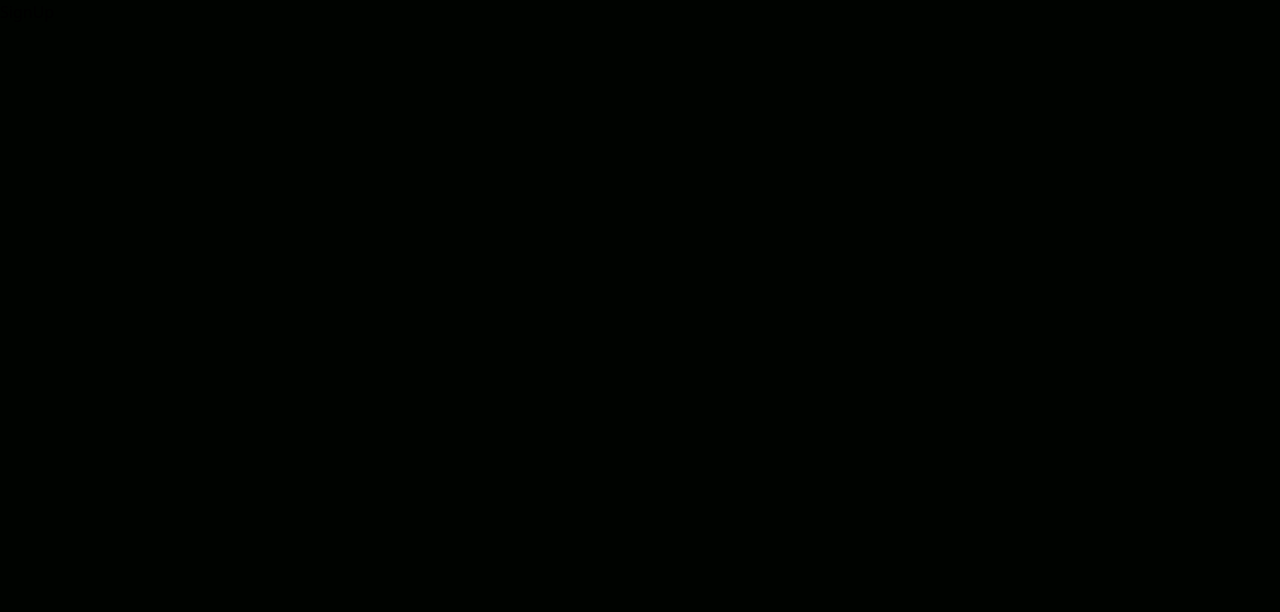
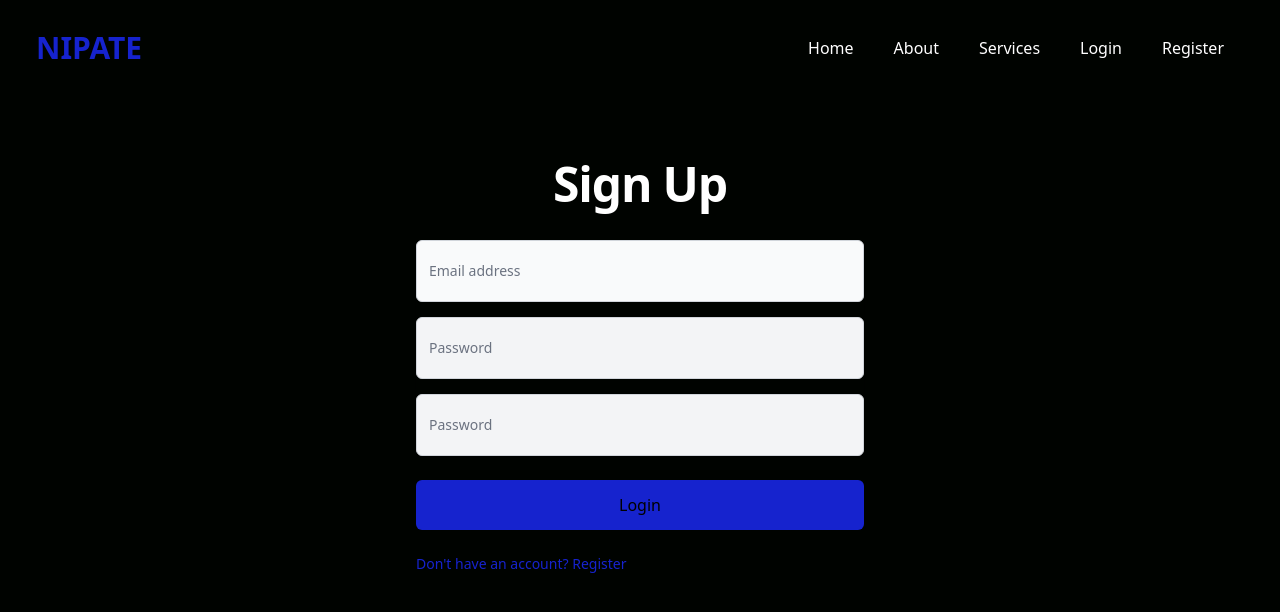
Before and after one commit to julienyaware/Pata, a React (Create React App) app: page /signUp in a window 1280 px wide. Shown: the top 612 px of the page. Built offline with nearby package versions, Linux system fonts and the light colour scheme.

Commit message:
Added Login and sign up functionalities with firebase

```diff
--- a/package.json
+++ b/package.json
@@ -6,6 +6,7 @@
     "@testing-library/jest-dom": "^5.17.0",
     "@testing-library/react": "^13.4.0",
     "@testing-library/user-event": "^13.5.0",
+    "firebase": "^10.10.0",
     "react": "^18.2.0",
     "react-dom": "^18.2.0",
     "react-icons": "^5.0.1",
--- a/src/App.js
+++ b/src/App.js
@@ -13,6 +13,7 @@ import SignUp from './components/SignUp';
 function App() {
   return (
     <BrowserRouter>
+    <NavBar/>
       <Routes>
         <Route path="/" element={<HomePage/>}/>
           <Route index element={<HomePage/>} />
@@ -25,14 +26,6 @@ function App() {
           <Route path="Footer" element={ <Footer/>} />
       </Routes>
     </BrowserRouter>
-
-
-
-
-
-
-
-
 );
 }
 
--- /dev/null
+++ b/src/Firabase.js
@@ -0,0 +1,25 @@
+// Import the functions you need from the SDKs you need
+import { initializeApp } from "firebase/app";
+import { getAnalytics } from "firebase/analytics";
+import { getAuth } from "firebase/auth";
+// TODO: Add SDKs for Firebase products that you want to use
+// https://firebase.google.com/docs/web/setup#available-libraries
+
+// Your web app's Firebase configuration
+// For Firebase JS SDK v7.20.0 and later, measurementId is optional
+const firebaseConfig = {
+  apiKey: "AIzaSyASOIHea4rCYWt1GXEQroJOHY_C38IQuQ4",
+  authDomain: "nipate-9e53c.firebaseapp.com",
+  projectId: "nipate-9e53c",
+  storageBucket: "nipate-9e53c.appspot.com",
+  messagingSenderId: "1051788380073",
+  appId: "1:1051788380073:web:aaf3c1896f1a805e2266b8",
+  measurementId: "G-GYKDP9LM6F"
+};
+
+// Initialize Firebase
+const app = initializeApp(firebaseConfig);
+const analytics = getAnalytics(app);
+const auth = getAuth(app);
+
+export { auth }
--- a/src/components/HomePage.jsx
+++ b/src/components/HomePage.jsx
@@ -10,13 +10,11 @@ import Login from './Login';
 function HomePage(props) {
     return (
         <div>
-            <NavBar />
             <AdDisplay />
             <AboutUs />
             <ConsultUs />
             <Services />
             <Footer />
-            <Login />
         </div>
     );
 }
--- a/src/components/Login.jsx
+++ b/src/components/Login.jsx
@@ -1,7 +1,25 @@
 import React from 'react';
-import { Link } from 'react-router-dom';
+import { auth } from "../Firabase";
+import { useState } from 'react';
+import { signInWithEmailAndPassword  } from "firebase/auth";
+import { Link, seNavigate, useNavigate } from 'react-router-dom';
 
 const Login = () => {
+    const navigate = useNavigate();
+    const [email, setEmail] = useState("");
+    const [password, setPassword] = useState("");
+    const [notice, setNotice] = useState("");
+
+    const loginWithUsernameAndPassword = async (e) => {
+        e.preventDefault();
+
+        try {
+            await signInWithEmailAndPassword(auth, email, password);
+            navigate("./profileHomepage");
+        } catch {
+            setNotice("You entered a wrong username or password.");
+        }
+    }
     return (
         <div className="text-white min-h-full flex items-center justify-center py-12 px-4 sm:px-6 lg:px-8">
             <div className="max-w-md w-full space-y-8">
@@ -11,6 +29,16 @@ const Login = () => {
                     </h2>
                 </div>
                 <form className="mt-8 space-y-6">
+                { notice !== '' &&
+
+                <div class="bg-red-100 border border-red-400 text-red-700 px-4 py-3 rounded relative" role="alert">
+                <strong class="font-bold">login Error!</strong>
+                <span class="block sm:inline">{notice}</span>
+                <span class="absolute top-0 bottom-0 right-0 px-4 py-3">
+                  <svg class="fill-current h-6 w-6 text-red-500" role="button" xmlns="http://www.w3.org/2000/svg" viewBox="0 0 20 20"><title>Close</title><path d="M14.348 14.849a1.2 1.2 0 0 1-1.697 0L10 11.819l-2.651 3.029a1.2 1.2 0 1 1-1.697-1.697l2.758-3.15-2.759-3.152a1.2 1.2 0 1 1 1.697-1.697L10 8.183l2.651-3.031a1.2 1.2 0 1 1 1.697 1.697l-2.758 3.152 2.758 3.15a1.2 1.2 0 0 1 0 1.698z"/></svg>
+                </span>
+              </div>
+                    }
                     <div className="rounded-md shadow-sm -space-y-px">
                         <div>
                             <input
@@ -19,6 +47,7 @@ const Login = () => {
                                 type="email"
                                 autoComplete="email"
                                 required
+                                value = { email } onChange = { (e) => setEmail(e.target.value) }
                                 className="p-5 flex w-full rounded-md text-black appearance-none  relative   px-3  placeholder-gray-500 rounded-t-md bg-gray-50 border border-gray-300  text-4xl focus:outline-none focus:ring-blue-500 focus:border-blue-500 dark:bg-gray-700 dark:border-gray-600 dark:placeholder-gray-400 dark:text-white dark:focus:ring-blue-500 dark:focus:border-blue-500 focus:z-10 sm:text-sm"
                                 placeholder="Email address"
                             />
@@ -30,6 +59,7 @@ const Login = () => {
                                 type="password"
                                 autoComplete="current-password"
                                 required
+                                value = { password } onChange = { (e) => setPassword(e.target.value)}
                                 className="p-5 my-4 flex w-full rounded-md text-black appearance-none  relative  px-3 text-4xl placeholder-gray-500 rounded-t-md bg-gray-100 border border-gray-300  focus:outline-none focus:ring-blue-500 focus:border-blue-500 dark:bg-gray-700 dark:border-gray-600 dark:placeholder-gray-400 dark:text-white dark:focus:ring-blue-500 dark:focus:border-blue-500 focus:z-10 sm:text-sm"
                                 placeholder="Password"
                             />
@@ -38,6 +68,7 @@ const Login = () => {
                     <div>
                         <button
                             type="submit"
+                            onClick = {(e) => loginWithUsernameAndPassword(e)}
                             className=" text-black w-full flex justify-center py-3 px-4 border border-transparent   bg-[#1623CE] rounded-md font-medium "
                         >
                             Login
--- a/src/components/NavBar.jsx
+++ b/src/components/NavBar.jsx
@@ -14,6 +14,7 @@ const NavBar = (props) => {
         <div className='text-white flex justify-between items-center h-24 max-w-[1240px] px-4 mx-auto'>
             <h1 className='w-full text-3xl font-bold text-[#1623CE]'>NIPATE</h1>
             <ul className='hidden md:flex'>
+            <li className='p-5'><Link to="/">Home</Link></li>
                 <li className='p-5'><Link to="/aboutUS">About</Link></li>
                 <li className='p-5'><Link to="/services">Services</Link></li>
                 <li className='p-5'><Link to="/login">Login</Link></li>
--- /dev/null
+++ b/src/components/ProfileHomepage.jsx
@@ -0,0 +1,11 @@
+import React from 'react';
+
+const ProfileHomepage = () => {
+    return (
+        <div>
+
+        </div>
+    );
+};
+
+export default ProfileHomepage;
--- a/src/components/SignUp.jsx
+++ b/src/components/SignUp.jsx
@@ -1,10 +1,109 @@
 import React from 'react';
+import { useState } from 'react';
+import { auth } from "../Firabase";
+import { createUserWithEmailAndPassword } from "firebase/auth";
+import { Link, useNavigate } from "react-router-dom";
 
 const SignUp = () => {
+    const navigate = useNavigate();
+    const [email, setEmail] = useState("");
+    const [password, setPassword] = useState("");
+    const [confirmPassword, setConfirmPassword] = useState("");
+    const [notice, setNotice] = useState("");
+
+    const signupWithUsernameAndPassword = async (e) => {
+        e.preventDefault();
+
+        if (password === confirmPassword) {
+            try {
+                await createUserWithEmailAndPassword(auth, email, password);
+                navigate("/");
+            } catch {
+                setNotice("Sorry, something went wrong. Please try again.");
+            }
+        } else {
+            setNotice("Passwords don't match. Please try again.");
+        }
+    };
     return (
-        <div>
-            SignUp
+        <div className="text-white min-h-full flex items-center justify-center py-12 px-4 sm:px-6 lg:px-8">
+        <div className="max-w-md w-full space-y-8">
+            <div>
+                <h2 className="mt-4 text-5xl text-center tracking-tight font-bold dark:text-[#1623CE] ">
+                    Sign Up
+                </h2>
+            </div>
+            <form className="mt-8 space-y-6">
+            { notice !== '' &&
+
+            <div class="bg-red-100 border border-red-400 text-red-700 px-4 py-3 rounded relative" role="alert">
+            <strong class="font-bold">SignUp Error!</strong>
+            <span class="block sm:inline">{notice}</span>
+            <span class="absolute top-0 bottom-0 right-0 px-4 py-3">
+              <svg class="fill-current h-6 w-6 text-red-500" role="button" xmlns="http://www.w3.org/2000/svg" viewBox="0 0 20 20"><title>Close</title><path d="M14.348 14.849a1.2 1.2 0 0 1-1.697 0L10 11.819l-2.651 3.029a1.2 1.2 0 1 1-1.697-1.697l2.758-3.15-2.759-3.152a1.2 1.2 0 1 1 1.697-1.697L10 8.183l2.651-3.031a1.2 1.2 0 1 1 1.697 1.697l-2.758 3.152 2.758 3.15a1.2 1.2 0 0 1 0 1.698z"/></svg>
+            </span>
+          </div>
+                }
+                <div className="rounded-md shadow-sm -space-y-px">
+                    <div>
+                        <input
+                            id="email-address"
+                            name="email"
+                            type="email"
+                            autoComplete="email"
+                            required
+                            value = { email } onChange = { (e) => setEmail(e.target.value) }
+                            className="p-5 flex w-full rounded-md text-black appearance-none  relative   px-3  placeholder-gray-500 rounded-t-md bg-gray-50 border border-gray-300  text-4xl focus:outline-none focus:ring-blue-500 focus:border-blue-500 dark:bg-gray-700 dark:border-gray-600 dark:placeholder-gray-400 dark:text-white dark:focus:ring-blue-500 dark:focus:border-blue-500 focus:z-10 sm:text-sm"
+                            placeholder="Email address"
+                        />
+                    </div>
+                    <div>
+                        <input
+                            id="password"
+                            name="password"
+                            type="password"
+                            autoComplete="current-password"
+                            required
+                            value = { password } onChange = { (e) => setPassword(e.target.value)}
+                            className="p-5 my-4 flex w-full rounded-md text-black appearance-none  relative  px-3 text-4xl placeholder-gray-500 rounded-t-md bg-gray-100 border border-gray-300  focus:outline-none focus:ring-blue-500 focus:border-blue-500 dark:bg-gray-700 dark:border-gray-600 dark:placeholder-gray-400 dark:text-white dark:focus:ring-blue-500 dark:focus:border-blue-500 focus:z-10 sm:text-sm"
+                            placeholder="Password"
+                        />
+                    </div>
+                    <div>
+                        <input
+                            id="password"
+                            name="password"
+                            type="password"
+                            autoComplete="current-password"
+                            required
+                            value = { confirmPassword } onChange = { (e) => setConfirmPassword(e.target.value)}
+                            className="p-5 my-4 flex w-full rounded-md text-black appearance-none  relative  px-3 text-4xl placeholder-gray-500 rounded-t-md bg-gray-100 border border-gray-300  focus:outline-none focus:ring-blue-500 focus:border-blue-500 dark:bg-gray-700 dark:border-gray-600 dark:placeholder-gray-400 dark:text-white dark:focus:ring-blue-500 dark:focus:border-blue-500 focus:z-10 sm:text-sm"
+                            placeholder="Password"
+                        />
+                    </div>
+                </div>
+                <div>
+                    <button
+                        type="submit"
+                        onClick = {(e) => signupWithUsernameAndPassword(e)}
+                        className=" text-black w-full flex justify-center py-3 px-4 border border-transparent   bg-[#1623CE] rounded-md font-medium "
+                    >
+                        Login
+                    </button>
+                </div>
+                <div className="flex items-center justify-between">
+                    <div className="text-sm">
+                        <Link
+                            to="/signUp"
+                            className="text-[#1623CE]  hover:underline"
+                        >
+                            Don't have an account? Register
+                        </Link>
+                    </div>
+                </div>
+            </form>
         </div>
+    </div>
     );
 };
 
```
Also changed, not shown: src/components/Signout.jsx (added, +31 -0 lines), 1 other file (tests, documents, lock files or other folders).
